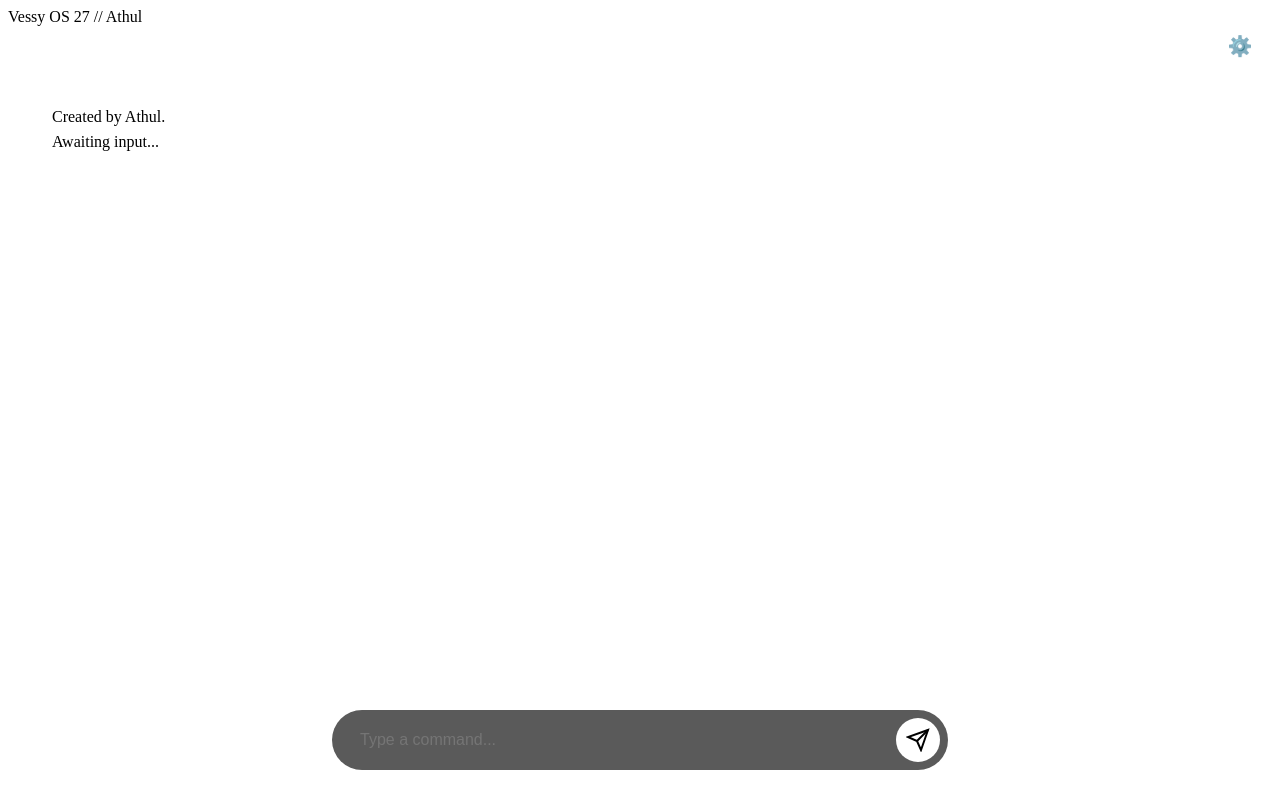
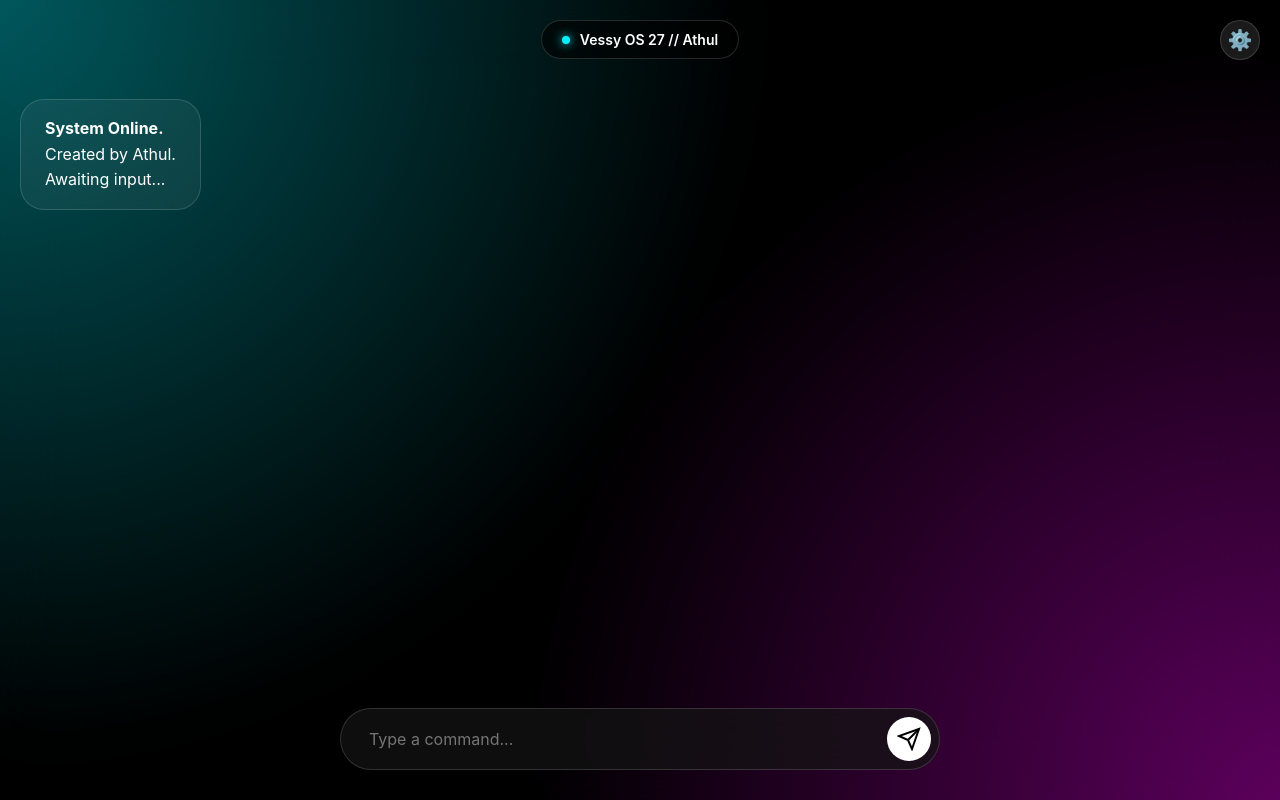
Before and after one commit to sathul379-cmyk/vessyai2, a plain HTML site: page vessy-ai/index.html in a window 1280 px wide. Drawn offline with nearby package versions, Linux system fonts and the light colour scheme.

Commit message:
Update style.css

```diff
--- a/vessy-ai/style.css
+++ b/vessy-ai/style.css
@@ -1,5 +1,54 @@
-box-shadow: 0 0 10px var(--accent);
+:root {
+    --glass: rgba(255, 255, 255, 0.05);
+    --border: rgba(255, 255, 255, 0.15);
+    --accent: #00f2ff;
+    --text: #ffffff;
 }
+
+* { box-sizing: border-box; margin: 0; padding: 0; font-family: 'SF Pro Display', -apple-system, sans-serif; }
+
+body {
+    background: #000;
+    color: var(--text);
+    height: 100vh;
+    overflow: hidden;
+    display: flex; flex-direction: column;
+}
+
+/* --- BACKGROUNDS (UPDATED) --- */
+#bgLayer {
+    position: absolute; inset: 0; z-index: -2;
+    transition: background 0.5s ease;
+    background-size: cover; background-position: center;
+}
+
+/* THIS IS THE OLD COLORFUL BACKGROUND */
+.bg-default {
+    background:
+        radial-gradient(circle at 0% 0%, rgba(0, 242, 255, 0.4), transparent 50%),
+        radial-gradient(circle at 100% 100%, rgba(255, 0, 255, 0.4), transparent 50%),
+        #000; /* Fallback black */
+    animation: pulse 10s infinite alternate;
+}
+
+.bg-dark { background: #000; }
+.bg-nature { background: linear-gradient(to bottom, #0f2027, #203a43, #2c5364); }
+
+@keyframes pulse { 0% { opacity: 0.6; } 100% { opacity: 1; } }
+
+.glass-overlay {
+    position: absolute; inset: 0; z-index: -1;
+    backdrop-filter: blur(30px); -webkit-backdrop-filter: blur(30px);
+}
+
+/* --- HEADER --- */
+header { padding: 20px; display: flex; justify-content: center; align-items: center; z-index: 10; position: relative; }
+.island {
+    background: rgba(0,0,0,0.6); border: 1px solid var(--border);
+    padding: 10px 20px; border-radius: 50px;
+    display: flex; align-items: center; gap: 10px;
+}
+.status-dot { width: 8px; height: 8px; background: var(--accent); border-radius: 50%; box-shadow: 0 0 10px var(--accent); }
 .title { font-size: 14px; font-weight: 600; }
 
 .icon-btn {
@@ -76,13 +125,13 @@ iframe { flex: 1; border: none; background: white; border-radius: 0 0 20px 20px;
 .bg-option { width: 60px; height: 60px; border-radius: 10px; border: 2px solid var(--border); cursor: pointer; display: flex; align-items: center; justify-content: center; font-size: 10px; }
 .bg-option:hover { border-color: var(--accent); }
 
-/* --- GAME OVERLAY (FIXED) --- */
+/* --- GAME OVERLAY --- */
 #gameOverlay {
     display: none; /* Hidden by default */
     position: fixed; inset: 0; z-index: 9999; background: black;
     flex-direction: column;
 }
-#gameOverlay.active { display: flex; } /* Only show when active */
+#gameOverlay.active { display: flex; }
 
 #closeGameBtn {
     position: absolute; top: 20px; right: 20px; z-index: 10000;
```
